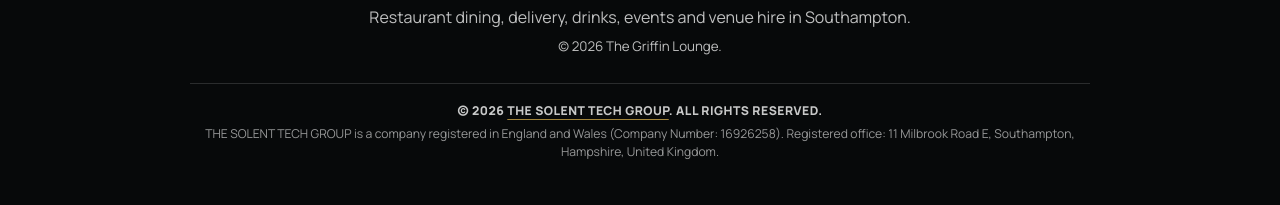
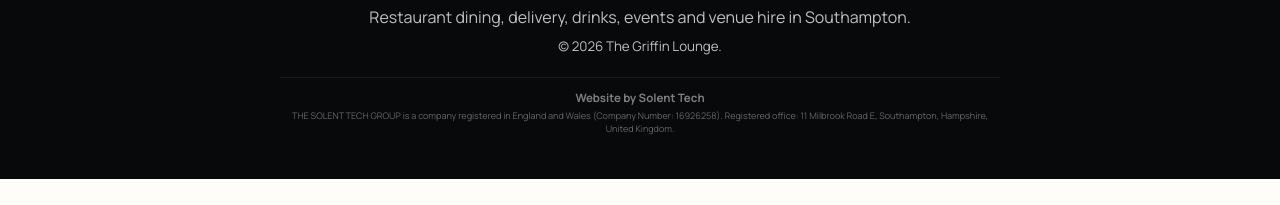
Before and after one commit to jengotrack/griffinlounge, a website built with Vite: page index.html in a window 1280 px wide. Shown: the part 9370-9575 px from the top of the page. After the commit the page ends 9549 px from the top, so only its background shows below. Built offline with nearby package versions, Linux system fonts and the light colour scheme.

Commit message:
Subtle Solent Tech footer credit

```diff
--- a/index.html
+++ b/index.html
@@ -376,8 +376,8 @@
     <p>Restaurant dining, delivery, drinks, events and venue hire in Southampton.</p>
     <small>© 2026 The Griffin Lounge.</small>
     <div class="footer-credit">
-      <p>© 2026 <a href="https://www.solenttech.com/" target="_blank" rel="noreferrer">THE SOLENT TECH GROUP</a>. All rights reserved.</p>
-      <p>THE SOLENT TECH GROUP is a company registered in England and Wales (Company Number: 16926258). Registered office: 11 Milbrook Road E, Southampton, Hampshire, United Kingdom.</p>
+      <p>Website by <a href="https://www.solenttech.com/" target="_blank" rel="noreferrer">Solent Tech</a></p>
+      <small>THE SOLENT TECH GROUP is a company registered in England and Wales (Company Number: 16926258). Registered office: 11 Milbrook Road E, Southampton, Hampshire, United Kingdom.</small>
     </div>
   </footer>
 
--- a/src/main.js
+++ b/src/main.js
@@ -516,8 +516,8 @@
 function renderFooterCredit() {
   return `
     <div class="footer-credit">
-      <p>© 2026 <a href="https://www.solenttech.com/" target="_blank" rel="noreferrer">THE SOLENT TECH GROUP</a>. All rights reserved.</p>
-      <p>THE SOLENT TECH GROUP is a company registered in England and Wales (Company Number: 16926258). Registered office: 11 Milbrook Road E, Southampton, Hampshire, United Kingdom.</p>
+      <p>Website by <a href="https://www.solenttech.com/" target="_blank" rel="noreferrer">Solent Tech</a></p>
+      <small>THE SOLENT TECH GROUP is a company registered in England and Wales (Company Number: 16926258). Registered office: 11 Milbrook Road E, Southampton, Hampshire, United Kingdom.</small>
     </div>
   `;
 }
--- a/src/styles.css
+++ b/src/styles.css
@@ -865,38 +865,40 @@
 
 .footer-credit {
   display: grid;
-  gap: 6px;
-  width: min(900px, 100%);
-  margin-top: 18px;
-  border-top: 1px solid rgba(255, 255, 255, 0.14);
-  padding-top: 18px;
-  color: rgba(255, 255, 255, 0.58);
-  font-size: 0.76rem;
-  line-height: 1.45;
-}
-
-.footer-credit p {
+  gap: 4px;
+  width: min(720px, 100%);
+  margin-top: 12px;
+  border-top: 1px solid rgba(255, 255, 255, 0.08);
+  padding-top: 12px;
+  color: rgba(255, 255, 255, 0.38);
+  font-size: 0.68rem;
+  line-height: 1.4;
+}
+
+.footer-credit p,
+.footer-credit small {
   margin: 0;
 }
 
 .footer-credit p:first-child {
-  color: rgba(255, 255, 255, 0.78);
-  font-weight: 850;
-  letter-spacing: 0.04em;
-  text-transform: uppercase;
+  color: rgba(255, 255, 255, 0.48);
+  font-size: 0.72rem;
+  font-weight: 700;
+  letter-spacing: 0;
+  text-transform: none;
 }
 
 .footer-credit a {
   color: inherit;
-  text-decoration: underline;
-  text-decoration-color: rgba(229, 185, 79, 0.7);
-  text-underline-offset: 4px;
+  text-decoration: none;
 }
 
 .footer-credit a:hover,
 .footer-credit a:focus-visible {
-  color: #fff;
-  text-decoration-color: #e5b94f;
+  color: rgba(255, 255, 255, 0.78);
+  text-decoration: underline;
+  text-decoration-color: rgba(229, 185, 79, 0.62);
+  text-underline-offset: 3px;
 }
 
 .whatsapp-bubble {
```
